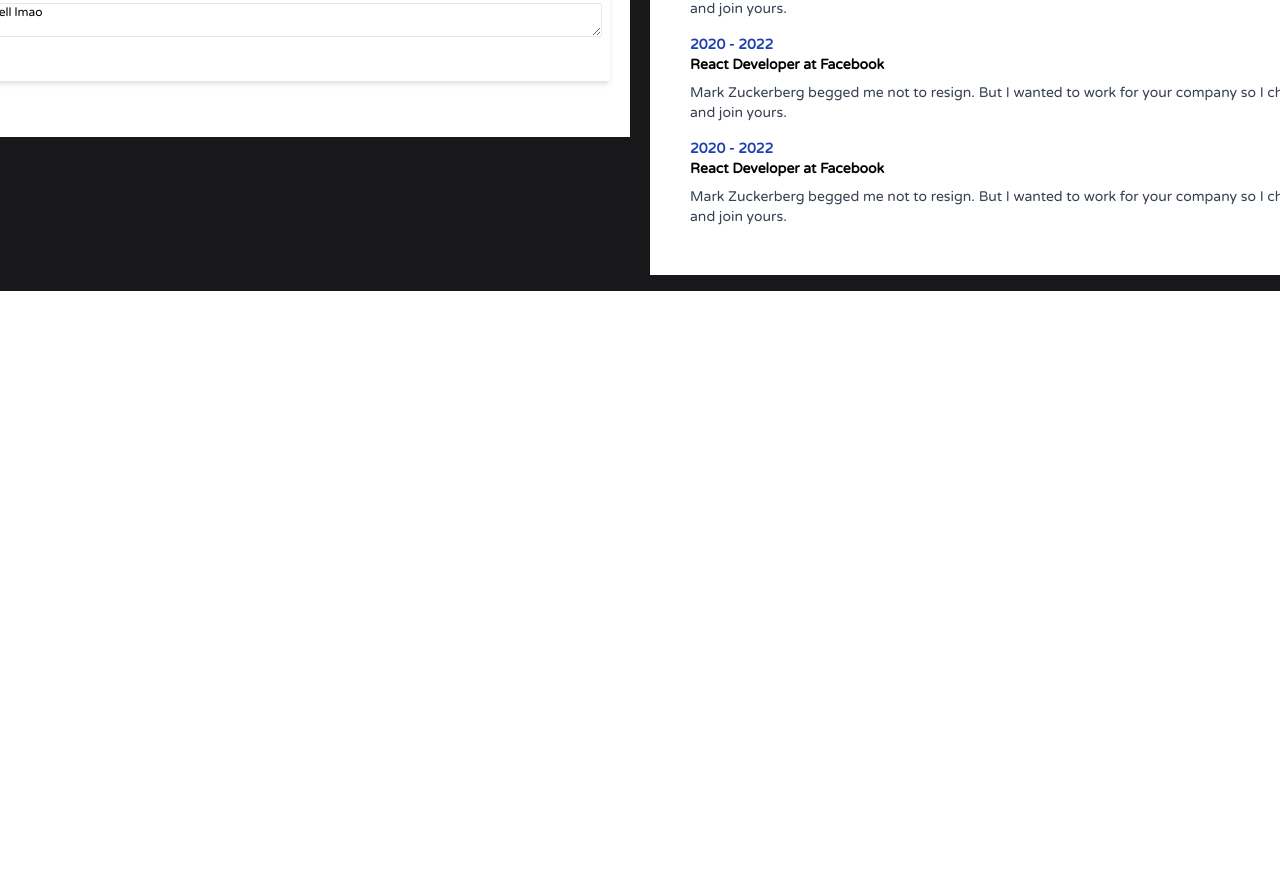
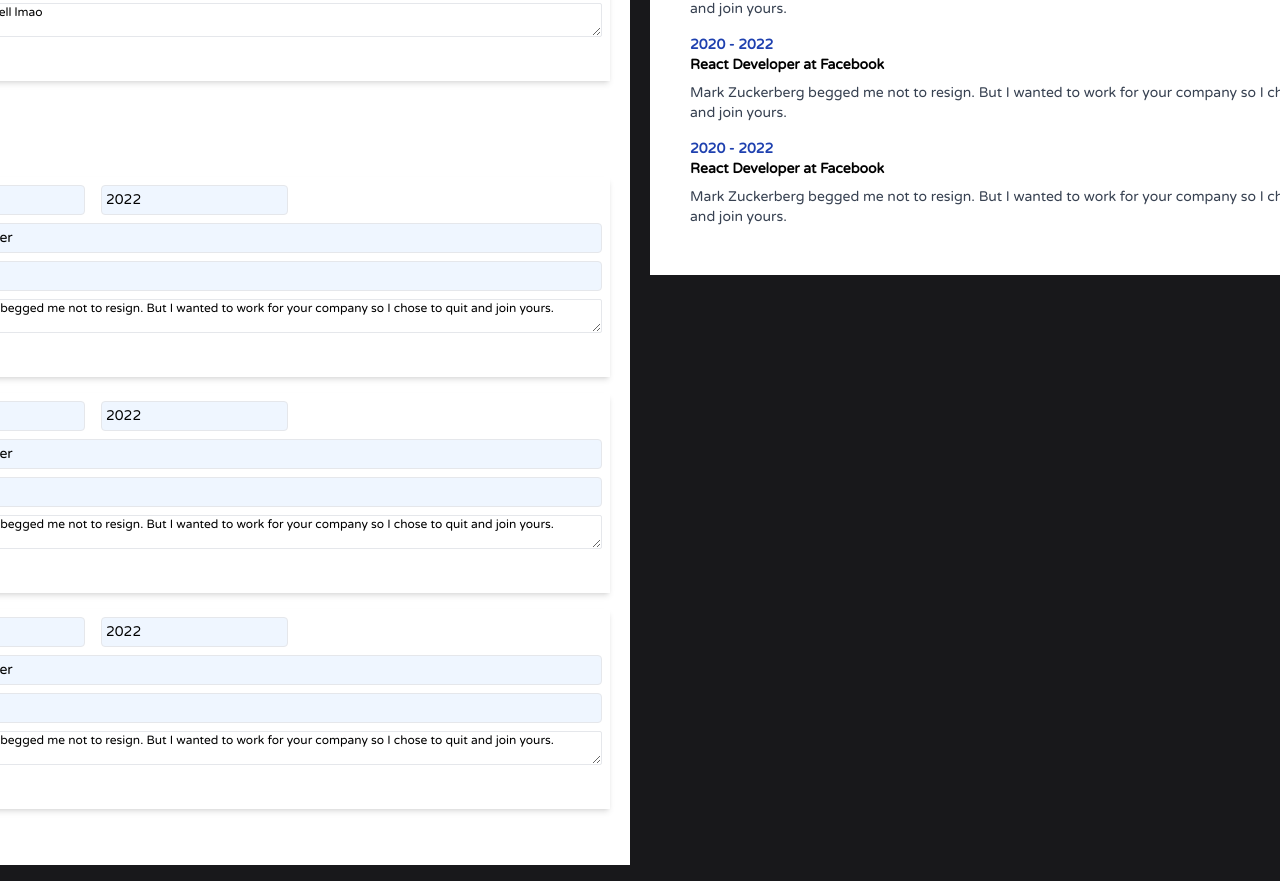
Before and after one commit to thantko20/cv-builder, a React (Create React App) app: page / in a window 1280 px wide. Shown: the part 809-1690 px from the top of the page. Before the commit the page ends 1100 px from the top, so only its background shows below. Built offline with nearby package versions, Linux system fonts and the light colour scheme.

Commit message:
Experience in EditMode now works

```diff
--- a/src/components/Main/EditMode/EditMode.js
+++ b/src/components/Main/EditMode/EditMode.js
@@ -1,6 +1,7 @@
 import React, { Component } from 'react';
 import Description from './Description';
 import Education from './Education';
+import Experience from './Experience';
 import GeneralInfo from './GeneralInfo';
 
 class EditMode extends Component {
@@ -17,6 +18,7 @@
     this.handleGenInfo = this.handleGenInfo.bind(this);
     this.handleDes = this.handleDes.bind(this);
     this.handleEducation = this.handleEducation.bind(this);
+    this.handleExperience = this.handleExperience.bind(this);
   }
 
   handleGenInfo(data) {
@@ -33,6 +35,12 @@
 
   handleEducation(data) {
     this.setState({ education: data }, () => {
+      this.props.handleData(this.state);
+    });
+  }
+
+  handleExperience(data) {
+    this.setState({ experience: data }, () => {
       this.props.handleData(this.state);
     });
   }
@@ -55,6 +63,10 @@
           education={education}
           handleEducation={this.handleEducation}
         />
+        <Experience
+          experience={experience}
+          handleExperience={this.handleExperience}
+        />
       </div>
     );
   }
--- a/src/components/Main/EditMode/Experience.js
+++ b/src/components/Main/EditMode/Experience.js
@@ -0,0 +1,89 @@
+import React, { Component } from 'react';
+import uniqid from 'uniqid';
+import AddBtn from './AddBtn';
+import JobInfo from './JobInfo';
+
+class Experience extends Component {
+  constructor(props) {
+    super(props);
+
+    this.state = { experience: props.experience };
+    this.handleClickAdd = this.handleClickAdd.bind(this);
+    this.handleDel = this.handleDel.bind(this);
+    this.handleJobInfo = this.handleJobInfo.bind(this);
+  }
+
+  handleClickAdd() {
+    this.setState((state) => {
+      const newJobInfo = {
+        from: '',
+        to: '',
+        jobTitle: '',
+        company: '',
+        summary: '',
+        id: uniqid(),
+      };
+
+      const education = [...state.experience, newJobInfo];
+
+      return {
+        education,
+      };
+    });
+  }
+
+  handleJobInfo(data) {
+    this.setState((state) => {
+      const experience = [...state.experience];
+      const id = experience.indexOf(
+        experience.find((info) => info.id === data.id),
+      );
+      experience[id] = data;
+
+      this.props.handleExperience(experience);
+
+      return {
+        experience,
+      };
+    });
+  }
+
+  handleDel(id) {
+    this.setState((state) => {
+      const experience = state.experience.filter((info) => info.id !== id);
+
+      this.props.handleExperience(experience);
+
+      return {
+        experience,
+      };
+    });
+  }
+
+  render() {
+    const numberOfExp = this.state.experience;
+    return (
+      <div>
+        <h3 className='font-semibold mb-1'>Experience</h3>
+        <div className='flex flex-col gap-4'>
+          {numberOfExp.map((exp) => (
+            <JobInfo
+              from={exp.from}
+              to={exp.to}
+              jobTitle={exp.jobTitle}
+              company={exp.company}
+              summary={exp.summary}
+              id={exp.id}
+              handleDel={this.handleDel}
+              handleJobInfo={this.handleJobInfo}
+              key={exp.id}
+            />
+          ))}
+        </div>
+        <AddBtn onClick={this.handleClickAdd} />
+      </div>
+    );
+  }
+}
+
+export default Experience;
--- /dev/null
+++ b/src/components/Main/EditMode/JobInfo.js
@@ -0,0 +1,94 @@
+import React, { Component } from 'react';
+import Input from './Input';
+import DelBtn from './DelBtn';
+import TextBox from './TextBox';
+
+class JobInfo extends Component {
+  constructor(props) {
+    super(props);
+    this.state = {
+      from: props.from,
+      to: props.to,
+      jobTitle: props.jobTitle,
+      company: props.company,
+      summary: props.summary,
+      id: props.id,
+    };
+    this.handleCompanyChange = this.handleCompanyChange.bind(this);
+    this.handleFromChange = this.handleFromChange.bind(this);
+    this.handleToChange = this.handleToChange.bind(this);
+    this.handleJobTitleChange = this.handleJobTitleChange.bind(this);
+    this.handleSummaryChange = this.handleSummaryChange.bind(this);
+  }
+
+  handleFromChange(e) {
+    this.setState({ from: e.target.value }, () => {
+      this.props.handleJobInfo(this.state);
+    });
+  }
+
+  handleToChange(e) {
+    this.setState({ to: e.target.value }, () => {
+      this.props.handleJobInfo(this.state);
+    });
+  }
+
+  handleJobTitleChange(e) {
+    this.setState({ jobTitle: e.target.value }, () => {
+      this.props.handleJobInfo(this.state);
+    });
+  }
+
+  handleCompanyChange(e) {
+    this.setState({ company: e.target.value }, () => {
+      this.props.handleJobInfo(this.state);
+    });
+  }
+
+  handleSummaryChange(e) {
+    this.setState({ summary: e.target.value }, () => {
+      this.props.handleJobInfo(this.state);
+    });
+  }
+
+  render() {
+    return (
+      <div className='flex flex-col gap-2 shadow-md p-2'>
+        <div className='flex gap-4'>
+          <Input
+            placeHolder='From...'
+            type='text'
+            value={this.state.from}
+            onChange={this.handleFromChange}
+          />
+          <Input
+            placeHolder='To...'
+            type='text'
+            value={this.state.to}
+            onChange={this.handleToChange}
+          />
+        </div>
+        <Input
+          placeHolder='Job Title'
+          type='text'
+          value={this.state.jobTitle}
+          onChange={this.handleJobTitleChange}
+        />
+        <Input
+          placeHolder='Company'
+          type='text'
+          value={this.state.company}
+          onChange={this.handleCompanyChange}
+        />
+        <TextBox
+          placeHolder='Summary'
+          text={this.state.summary}
+          onChange={this.handleSummaryChange}
+        />
+        <DelBtn onClick={() => this.props.handleDel(this.props.id)} />
+      </div>
+    );
+  }
+}
+
+export default JobInfo;
```
